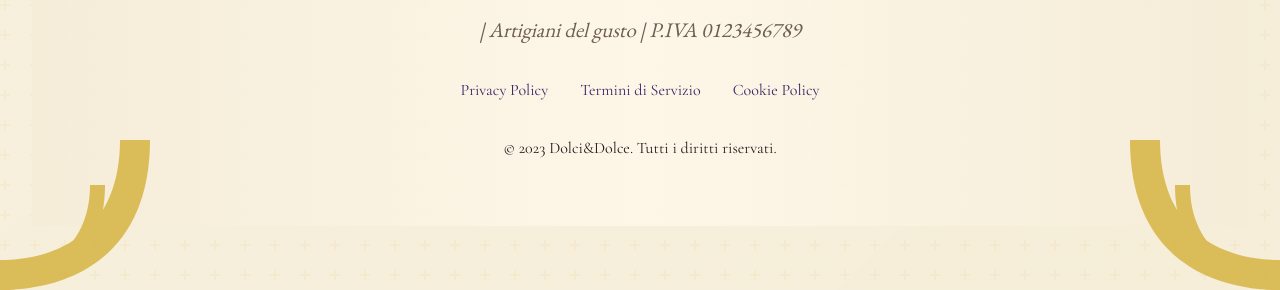
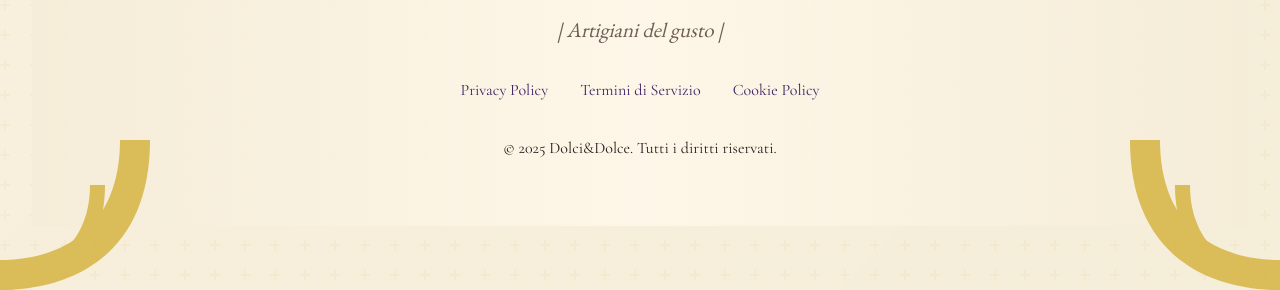
Before and after one commit to BigD-Code/Dolci-Dolce, a plain HTML site: page menu.html in a window 1280 px wide. Shown: the part 9060-9350 px from the top of the page. Drawn offline with nearby package versions, Linux system fonts and the light colour scheme.

Commit message:
Update menu.html

```diff
--- a/menu.html
+++ b/menu.html
@@ -1398,13 +1398,13 @@
 <!-- Footer -->
 <footer class="site-footer">
     <div class="footer-brand">Dolci&Dolce</div>
-    <p class="brand-tagline">| Artigiani del gusto | P.IVA 0123456789</p>
+    <p class="brand-tagline">| Artigiani del gusto |</p>
     <nav class="footer-nav">
         <a href="#privacy" class="footer-link">Privacy Policy</a>
         <a href="#terms" class="footer-link">Termini di Servizio</a>
         <a href="#cookie" class="footer-link">Cookie Policy</a>
     </nav>
-    <p class="copyright">© 2023 Dolci&Dolce. Tutti i diritti riservati.</p>
+    <p class="copyright">© 2025 Dolci&Dolce. Tutti i diritti riservati.</p>
 </footer>
 </main>
 
```
